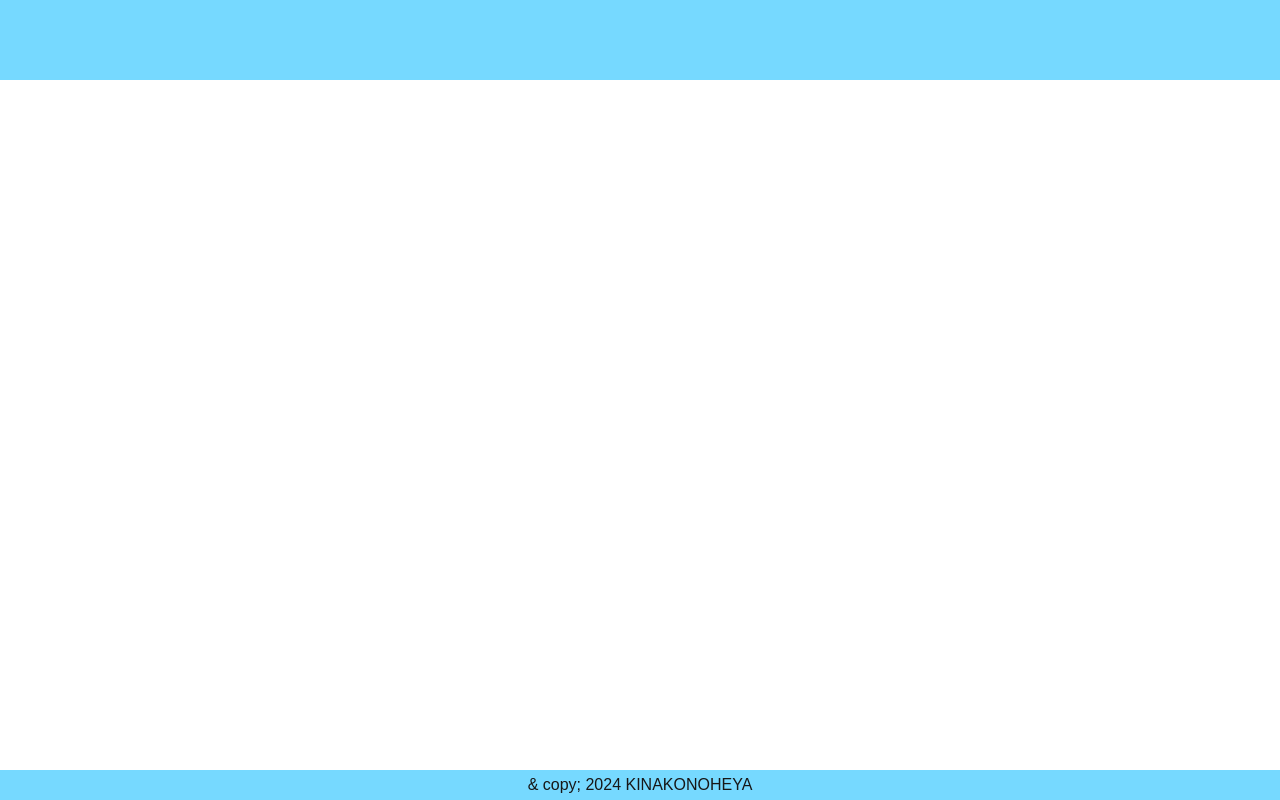
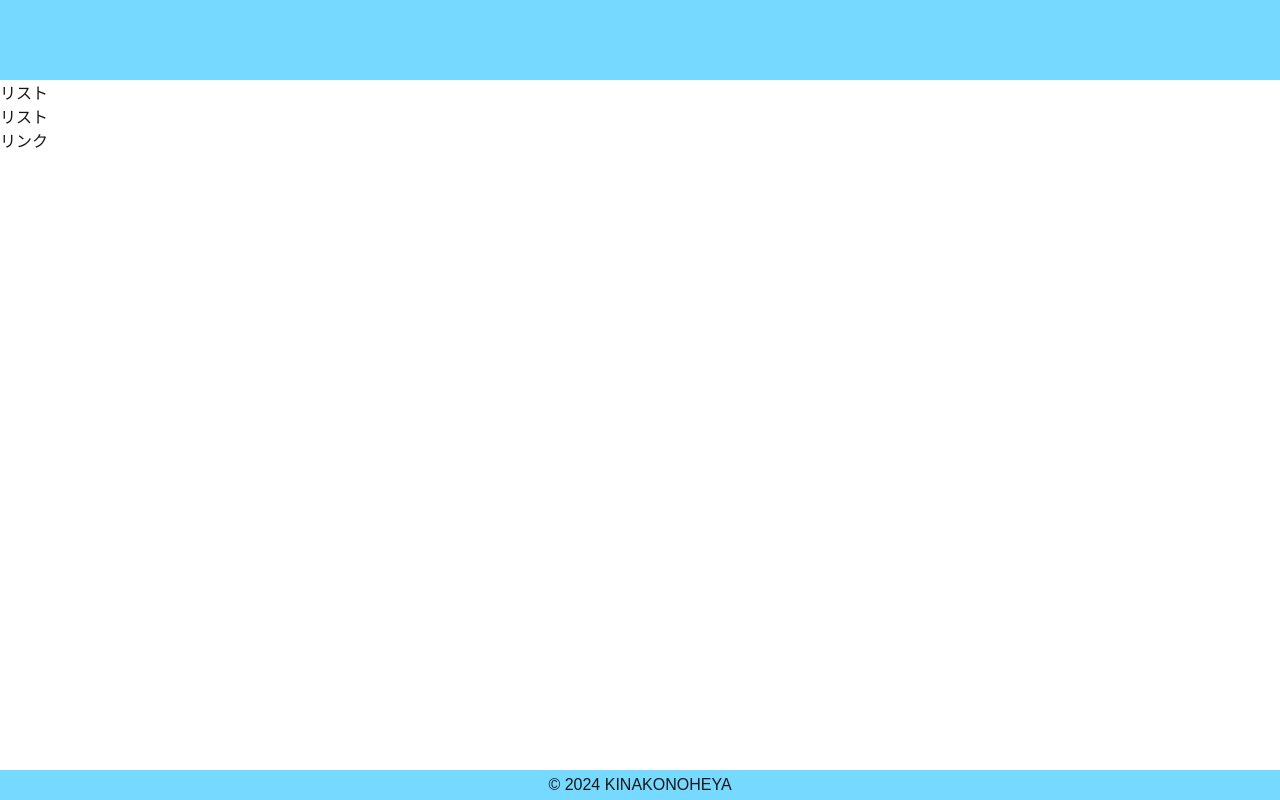
Before and after one commit to kinakoman/kinakonoheya, a Next.js app: page / in a window 1280 px wide. Built offline with nearby package versions, Linux system fonts and the light colour scheme.

Commit message:
commit 20241016

```diff
--- a/jsconfig.json
+++ b/jsconfig.json
@@ -1,5 +1,6 @@
 {
   "compilerOptions": {
+    "baseUrl": "./",
     "paths": {
       "@/*": [
         "./src/app/*"
--- a/src/app/components/Meta.js
+++ b/src/app/components/Meta.js
@@ -1,11 +1,9 @@
-
-
 export default function Meta({ title }) {
     const text = `${title} | ホームページ`
     return (
         <>
             <title>{text}</title>
-            <link rel="icon" href="@/icon.png"></link>
+            <link rel="icon" href="../icon.png"></link>
         </>
     )
 }
--- a/src/app/components/footer.js
+++ b/src/app/components/footer.js
@@ -1,3 +1,3 @@
 export default function footer() {
-    return <footer footer >& copy; 2024 KINAKONOHEYA</footer >
+    return <footer>&copy; 2024 KINAKONOHEYA</footer >
 }
--- a/src/app/page.js
+++ b/src/app/page.js
@@ -1,8 +1,25 @@
-import Meta from "./components/Meta";
+import Meta from "@/components/Meta";
+import fs from "fs"
+
+function name() {
+  // for (let i = 0; i < 2; i++) {
+  const arr = []
+  for (let i = 0; i < 2; i++) {
+    arr.push(<div>リスト</div>)
+  }
+
+  return arr
+}
+
 export default function Home() {
   return (
     <>
       <Meta title="トップ" />
+      {name()}
+
+      <ul>
+        <li><a href="contents/new">リンク</a></li>
+      </ul>
     </>
   );
 }
```
Also changed, not shown: src/app/components/test.js (added, +9 -0 lines).
